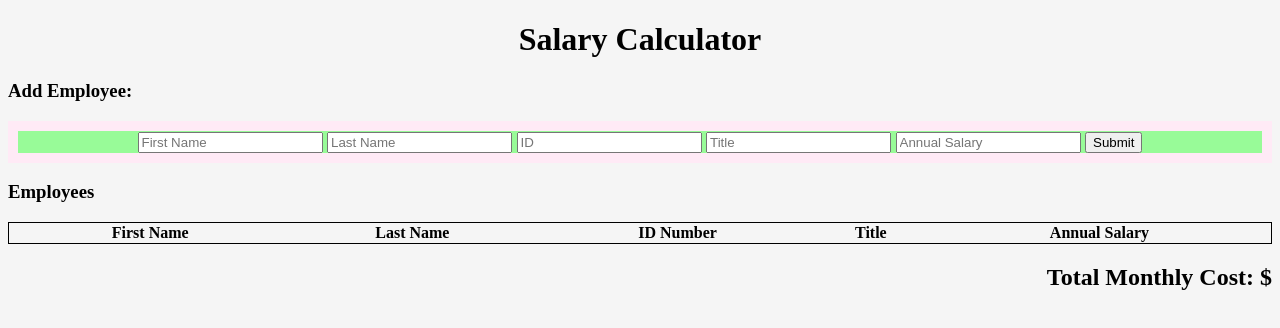
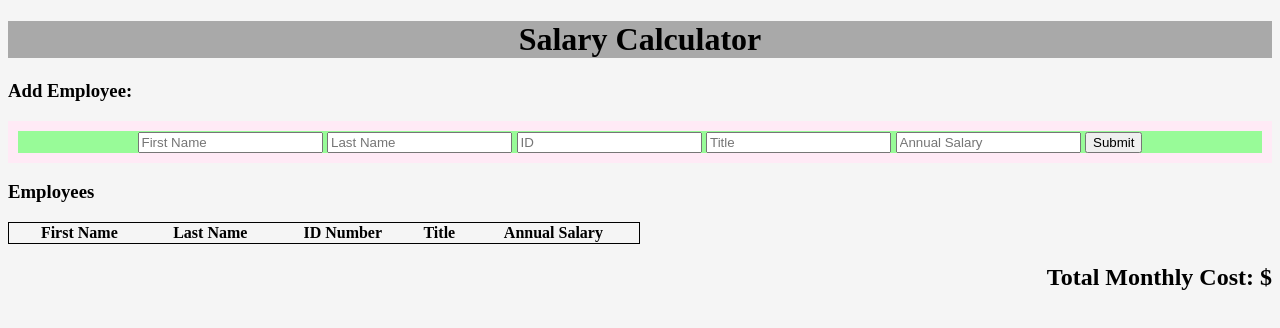
Before and after one commit to nimoabdi/weeknd-jquery-salary-calculator, a plain HTML site: page index.html in a window 1280 px wide. Drawn offline with Linux system fonts and the light colour scheme.

Commit message:
css changes

```diff
--- a/style.css
+++ b/style.css
@@ -7,10 +7,7 @@ th {
 td {
     border: 1px black
 }
-table {
-    border: 1px black,
 
-}
 div {
     background-color: palegreen;
     border: 10px solid rgb(255, 234, 246);
@@ -20,6 +17,8 @@ div {
 }
 h1 {
     text-align: center;
+    background-color: darkgray;
+
 }
 .monthlyCost {
     text-align: right;
@@ -30,7 +29,6 @@ h2{
 }
 table{
     border: 1px solid black;
-    width: 100%;
+    width: 50%;
     border-collapse: collapse;
-
 }
```
